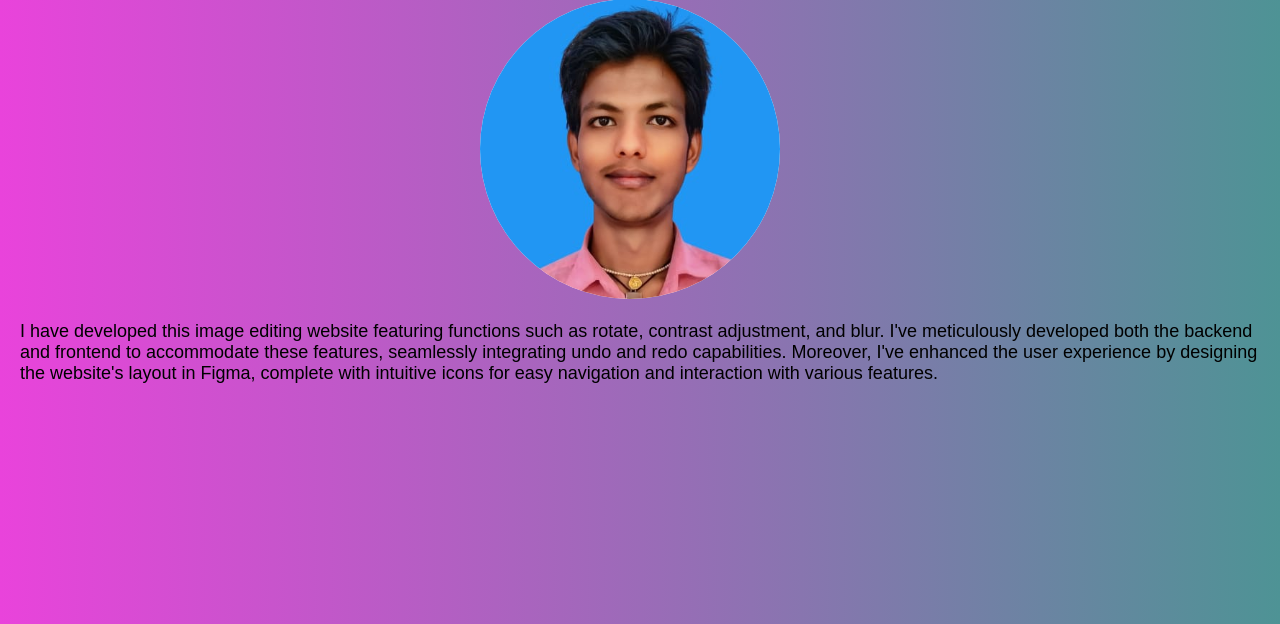
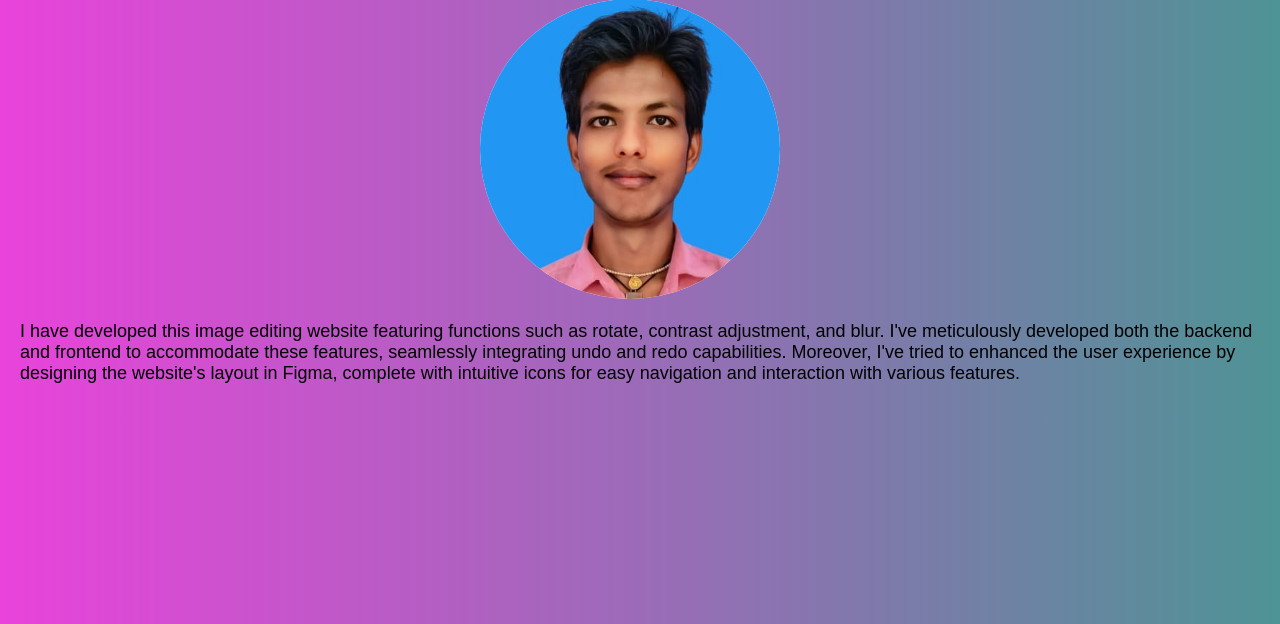
Before and after one commit to satyampandey1411/Visual-Vibes, a Flask app: page /developer in a window 1280 px wide. Shown: the part 78-702 px from the top of the page. Run offline with Flask 3, Linux system fonts and the light colour scheme.

Commit message:
Update developer.html

```diff
--- a/templates/developer.html
+++ b/templates/developer.html
@@ -96,7 +96,7 @@
             </div>
             <div class="content-text">
                 <p>
-                    I have designed this image editing website incorporating numerous features. These include crop functionality and various filters such as Emboss, Grey Scale, Find Edges, Edge Enhanced, and brightness adjustment. Furthermore, I have developed both the backend and frontend for these features. Additionally, I have integrated download, save, and reset functionalities. Furthermore, I have meticulously developed the slider display for the front page of the website, as well as the developer page to display recursively.</p>
+                    I have designed this image editing website incorporating numerous features. These include crop functionality and various filters such as Emboss, Grey Scale, Find Edges, Edge Enhanced, and brightness adjustment. Furthermore, I have developed both the backend and frontend for these features. Additionally, I have integrated download, save, and reset functionalities. Also, I have meticulously developed the slider display for the front page of the website, as well as the developer page to display recursively.</p>
             </div>
         </div>
     </header>
@@ -117,7 +117,7 @@
                 <img src="/static/nikhil.jpg" alt="Circular Image">
             </div>
             <div class="content-text">
-                <p>I have developed this image editing website featuring functions such as rotate, contrast adjustment, and blur. I've meticulously developed both the backend and frontend to accommodate these features, seamlessly integrating undo and redo capabilities. Moreover, I've enhanced the user experience by designing the website's layout in Figma, complete with intuitive icons for easy navigation and interaction with various features.</p>
+                <p>I have developed this image editing website featuring functions such as rotate, contrast adjustment, and blur. I've meticulously developed both the backend and frontend to accommodate these features, seamlessly integrating undo and redo capabilities. Moreover, I've tried to enhanced the user experience by designing the website's layout in Figma, complete with intuitive icons for easy navigation and interaction with various features.</p>
             </div>
         </div>
     </header>
```
